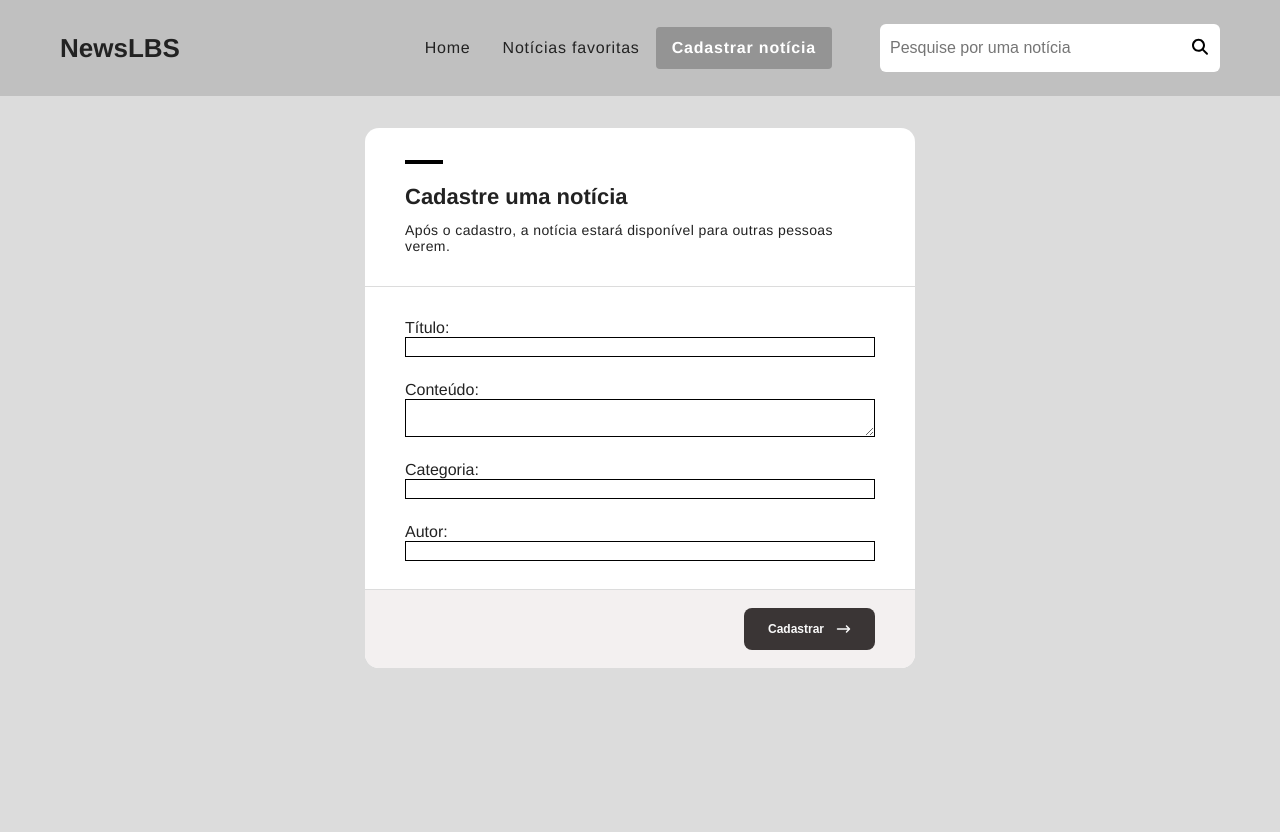
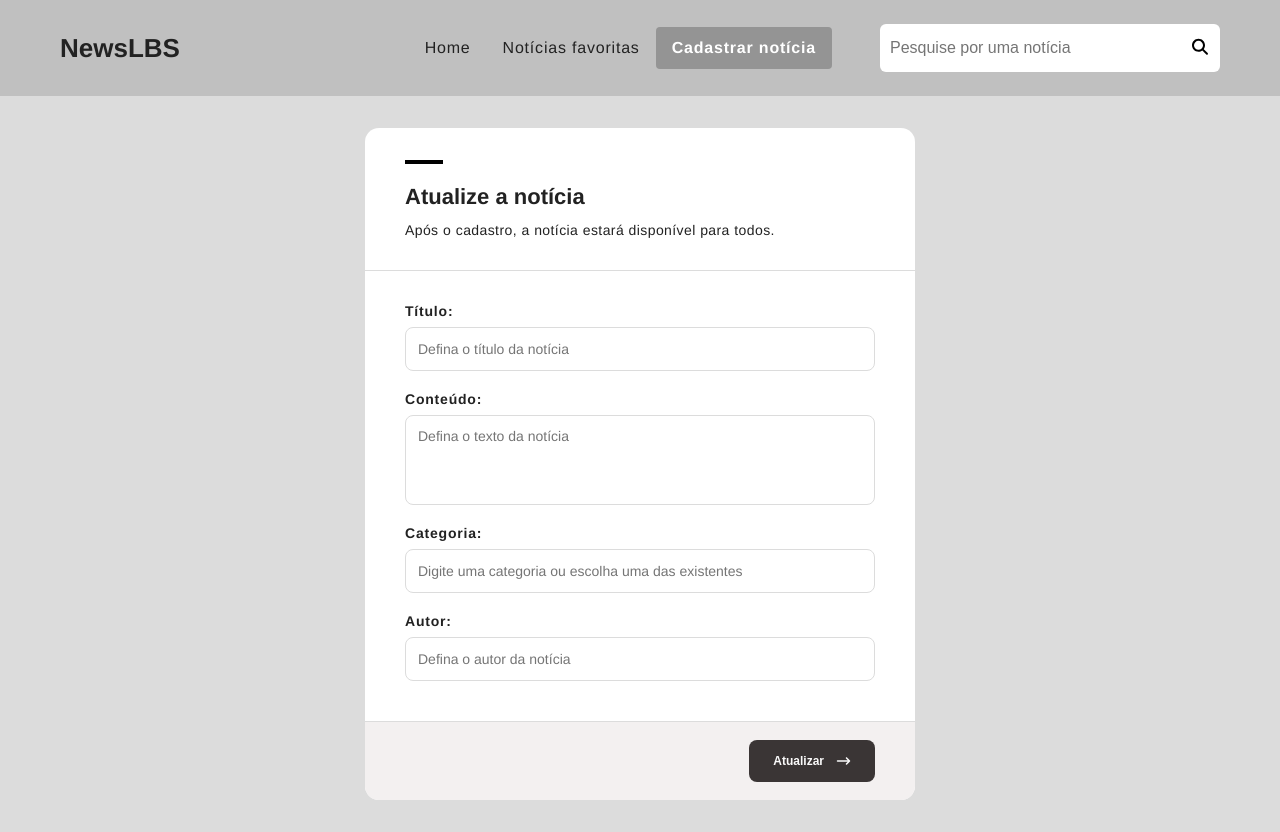
Before and after one commit to LucasBargas/news-updated, a Next.js app: page /cadastrar-noticia in a window 1280 px wide. Built offline with nearby package versions, Linux system fonts and the light colour scheme.

Commit message:
Post news - in development

```diff
--- a/package.json
+++ b/package.json
@@ -14,11 +14,14 @@
     "@fortawesome/free-regular-svg-icons": "^7.3.1",
     "@fortawesome/free-solid-svg-icons": "^7.3.1",
     "@fortawesome/react-fontawesome": "^3.5.0",
+    "@hookform/resolvers": "^5.9.1",
     "next": "16.3.8",
     "postcss": "^8.5.28",
     "react": "19.3.0",
     "react-dom": "19.3.0",
-    "tailwindcss": "^4.3.3"
+    "react-hook-form": "^7.89.0",
+    "tailwindcss": "^4.3.3",
+    "zod": "^4.6.5"
   },
   "devDependencies": {
     "@tailwindcss/postcss": "^4.3.3",
--- a/src/app/cadastrar-noticia/page.tsx
+++ b/src/app/cadastrar-noticia/page.tsx
@@ -4,7 +4,7 @@ import styles from "./styles.module.css";
 const RegisterPage = () => {
   return (
     <section className={`container ${styles.registerArea}`}>
-      <NewsForm />
+      <NewsForm id="123" />
     </section>
   );
 };
--- a/src/components/news-form/index.tsx
+++ b/src/components/news-form/index.tsx
@@ -2,40 +2,109 @@
 
 import { faArrowRightLong } from "@fortawesome/free-solid-svg-icons";
 import { FontAwesomeIcon } from "@fortawesome/react-fontawesome";
+import { zodResolver } from "@hookform/resolvers/zod";
 import React from "react";
+import { useForm } from "react-hook-form";
+import { newsFormSchema, type NewsFormData } from "../../helpers/zod";
 import styles from "./styles.module.css";
 
-export const NewsForm = () => {
-  const handleSubmit = (event: React.FormEvent<HTMLFormElement>) => {
-    event.preventDefault();
+interface NewsProps {
+  id?: string;
+}
+
+export const NewsForm = (props: NewsProps) => {
+  const data = {
+    title: "",
+    content: "",
+    category: "",
+    author: "",
+  };
+
+  const {
+    register,
+    handleSubmit,
+    formState: { errors },
+  } = useForm<NewsFormData>({
+    resolver: zodResolver(newsFormSchema),
+    defaultValues: {
+      title: data.title ?? "",
+      content: data.content ?? "",
+      category: data.category ?? "",
+      author: data.author ?? "",
+    },
+  });
+
+  const onSubmit = (data: NewsFormData) => {
+    console.log("Dados validados com sucesso:", data);
+    // Aqui você faria a chamada para a sua API
   };
 
   return (
     <React.Fragment>
       <div className={styles.formsHeader}>
         <span></span>
-        <h1>Cadastre uma notícia</h1>
-        <p>
-          Após o cadastro, a notícia estará disponível para outras pessoas
-          verem.
-        </p>
+        <h1>{props.id ? "Atualize a notícia" : "Cadastre uma notícia"}</h1>
+        <p>Após o cadastro, a notícia estará disponível para todos.</p>
       </div>
 
-      <form onSubmit={handleSubmit}>
+      <form onSubmit={handleSubmit(onSubmit)}>
         <div className={styles.formsArea}>
           <label htmlFor="title">Título:</label>
-          <input type="text" name="title" id="title" />
+          <input
+            type="text"
+            id="title"
+            placeholder="Defina o título da notícia"
+            {...register("title")}
+          />
+          {errors.title && (
+            <span className={styles.formsAreaError}>
+              {errors.title.message}
+            </span>
+          )}
+
           <label htmlFor="content">Conteúdo:</label>
-          <textarea name="content" id="content"></textarea>
+          <textarea
+            id="content"
+            placeholder="Defina o texto da notícia"
+            rows={4}
+            {...register("content")}
+          ></textarea>
+          {errors.content && (
+            <span className={styles.formsAreaError}>
+              {errors.content.message}
+            </span>
+          )}
+
           <label htmlFor="category">Categoria:</label>
-          <input type="text" name="category" id="category" />
+          <input
+            type="text"
+            id="category"
+            placeholder="Digite uma categoria ou escolha uma das existentes"
+            {...register("category")}
+          />
+          {errors.category && (
+            <span className={styles.formsAreaError}>
+              {errors.category.message}
+            </span>
+          )}
+
           <label htmlFor="author">Autor:</label>
-          <input type="text" name="author" id="author" />
+          <input
+            type="text"
+            id="author"
+            placeholder="Defina o autor da notícia"
+            {...register("author")}
+          />
+          {errors.author && (
+            <span className={styles.formsAreaError}>
+              {errors.author.message}
+            </span>
+          )}
         </div>
 
         <div className={styles.formsAreaButton}>
           <button type="submit">
-            <span>Cadastrar</span>
+            <span>{props.id ? "Atualizar" : "Cadastrar"}</span>
             <FontAwesomeIcon icon={faArrowRightLong} />
           </button>
         </div>
--- a/src/components/news-form/styles.module.css
+++ b/src/components/news-form/styles.module.css
@@ -18,22 +18,51 @@
     font-size: 0.875rem;
     margin-top: 0.75rem;
     letter-spacing: 0.025rem;
+    word-spacing: 0.015rem;
   }
 }
 
 .formsArea {
-  padding: 2rem 2.5rem 0 2.5rem;
+  padding: 2rem 2.5rem 2.5rem 2.5rem;
+
+  label {
+    display: block;
+    font-size: 0.875rem;
+    font-weight: 700;
+    margin-bottom: 0.5rem;
+    letter-spacing: 0.05rem;
+
+    &:not(:first-of-type) {
+      margin-top: 1.25rem;
+    }
+  }
 
   input,
   textarea {
     display: block;
     width: 100%;
-    border: 1px solid #000;
-    margin-bottom: 1.5rem;
+    border: 1px solid var(--background-color);
+    border-radius: 0.5rem;
+    padding: 0.75rem;
+    font-size: 0.875rem;
+    font-family: var(--font-family);
+    resize: none;
+
+    &::placeholder {
+      font-family: var(--font-family);
+      font-size: 0.875rem;
+    }
   }
 
-  input:last-of-type {
-    margin-bottom: 1.75rem;
+  input {
+    height: 2.75rem;
+  }
+
+  .formsAreaError {
+    display: block;
+    font-size: 0.875rem;
+    color: tomato;
+    margin-top: 0.25rem;
   }
 }
 
@@ -47,6 +76,8 @@
   padding: 1.125rem 2.5rem;
 
   button {
+    display: flex;
+    align-items: center;
     background: #3a3535;
     color: var(--light-color);
     font-size: 0.75rem;
--- /dev/null
+++ b/src/helpers/zod.ts
@@ -0,0 +1,26 @@
+import { z } from "zod";
+
+export const newsFormSchema = z.object({
+  title: z
+    .string()
+    .trim()
+    .min(1, "O título é obrigatório.")
+    .min(5, "O título deve ter no mínimo 5 caracteres."),
+  content: z
+    .string()
+    .trim()
+    .min(1, "O conteúdo é obrigatório.")
+    .min(20, "O conteúdo deve ter no mínimo 20 caracteres."),
+  category: z
+    .string()
+    .trim()
+    .min(1, "A categoria é obrigatória.")
+    .min(2, "A categoria deve ter no mínimo 2 caracteres."),
+  author: z
+    .string()
+    .trim()
+    .min(1, "O autor é obrigatório.")
+    .min(3, "O nome do autor deve ter no mínimo 3 caracteres."),
+});
+
+export type NewsFormData = z.infer<typeof newsFormSchema>;
```
Also changed, not shown: 1 other file (tests, documents, lock files or other folders).
